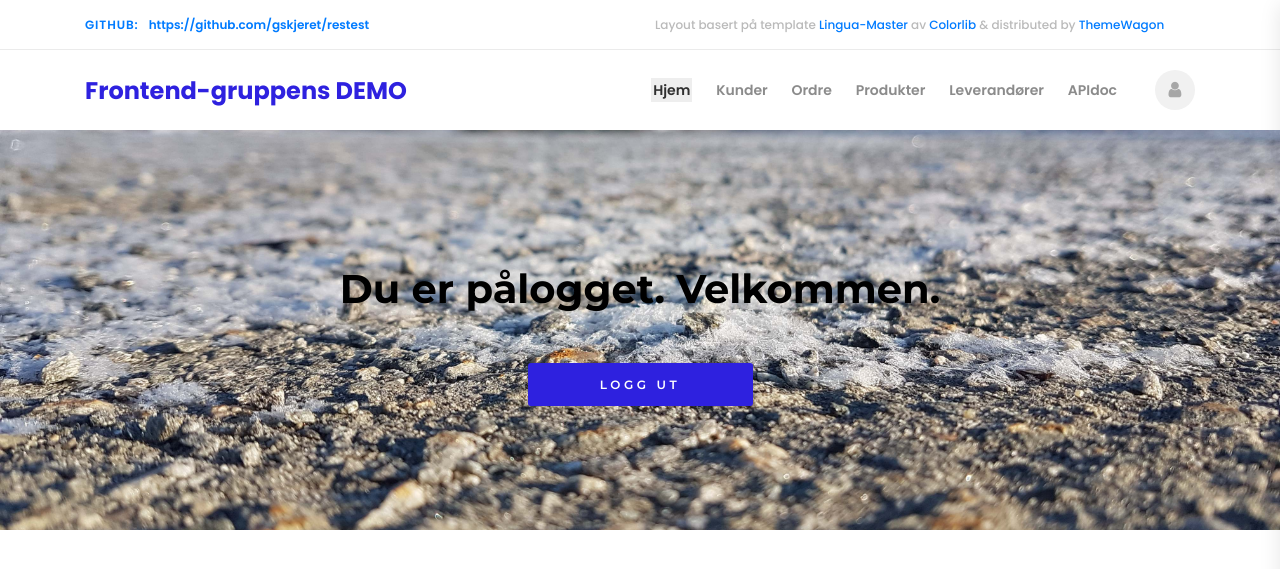
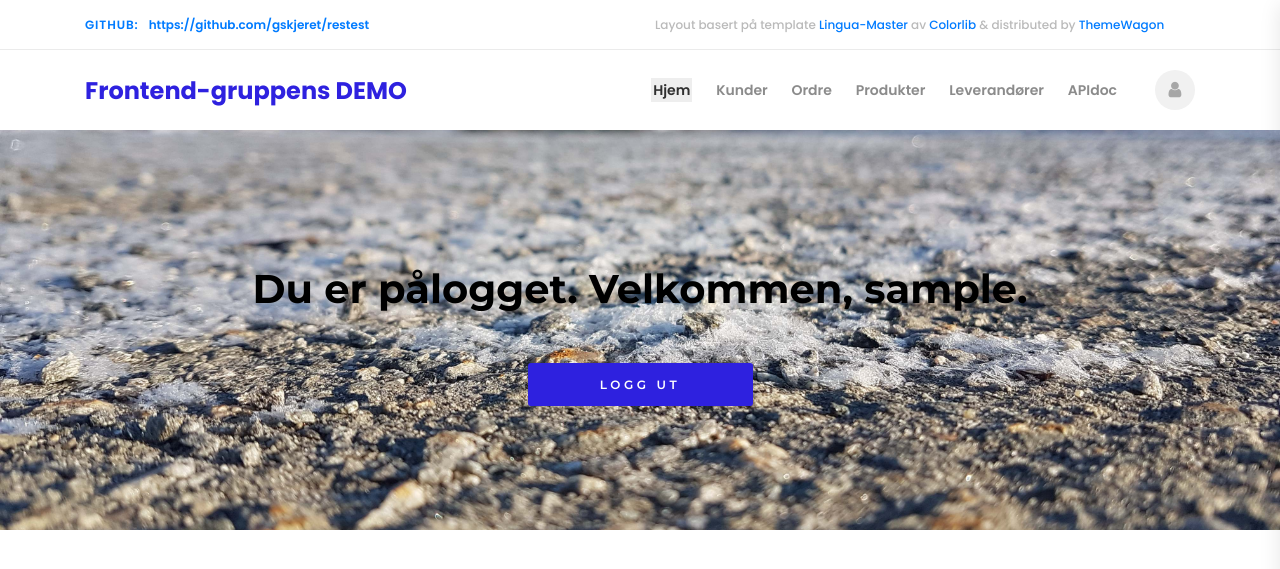
Before and after one commit to gskjeret/restest, a Django app: page /home/home in a window 1280 px wide. Shown: the top 569 px of the page. Run offline with Django 3.2, Linux system fonts and the light colour scheme; the visitor is signed in with stand-in values (Sample User, id 1); some libraries are stand-ins or nearby versions.

Commit message:
Added username to welcome page

```diff
--- a/djangorest/templates/home/home.html
+++ b/djangorest/templates/home/home.html
@@ -11,7 +11,7 @@
 			<div class="container">
 				<div class="row">
 					<div class="col text-center">
-						<h1 class="home_title">Du er pålogget. Velkommen.</h1>
+						<h1 class="home_title">Du er pålogget. Velkommen, {{ user.get_username }}.</h1>
 						<div class="home_button btn-success trans_200"><a href="{% url 'home_logout' %}">Logg ut</a></div>
 					</div>
 				</div>
```
